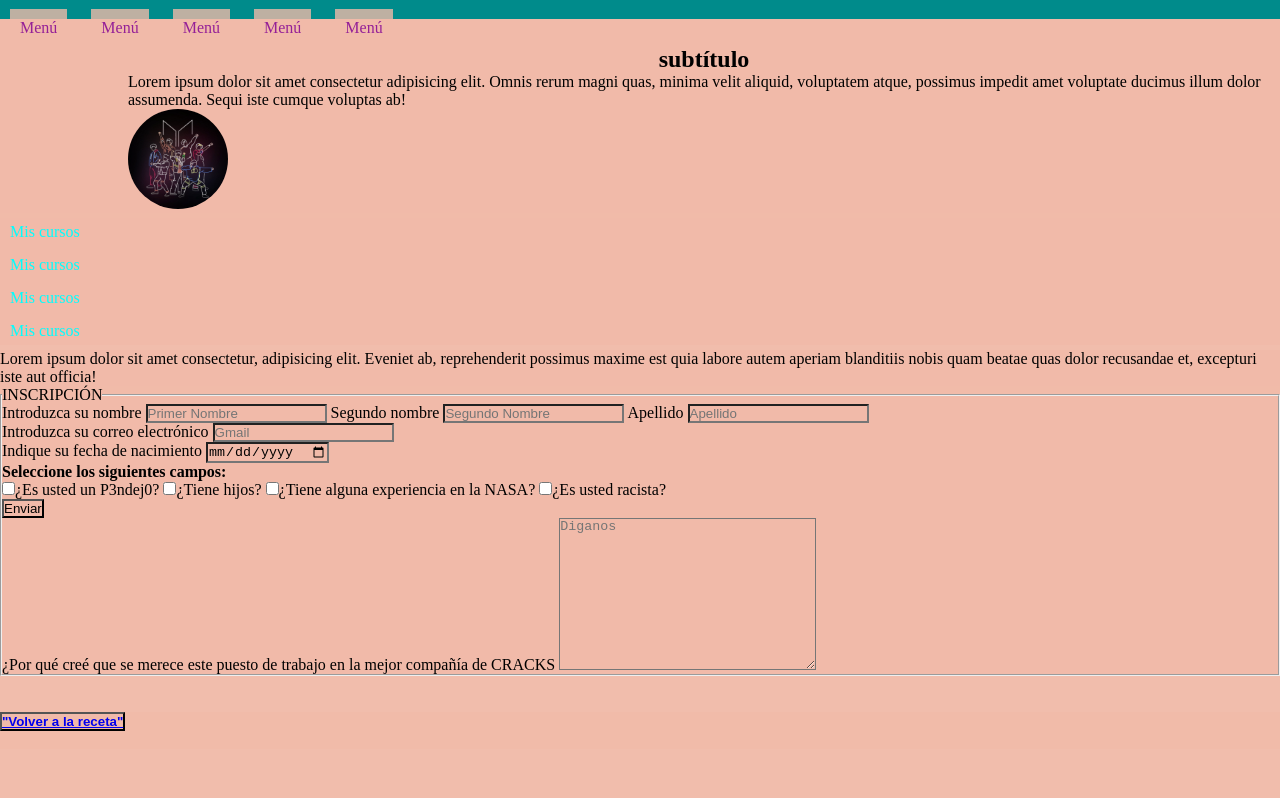
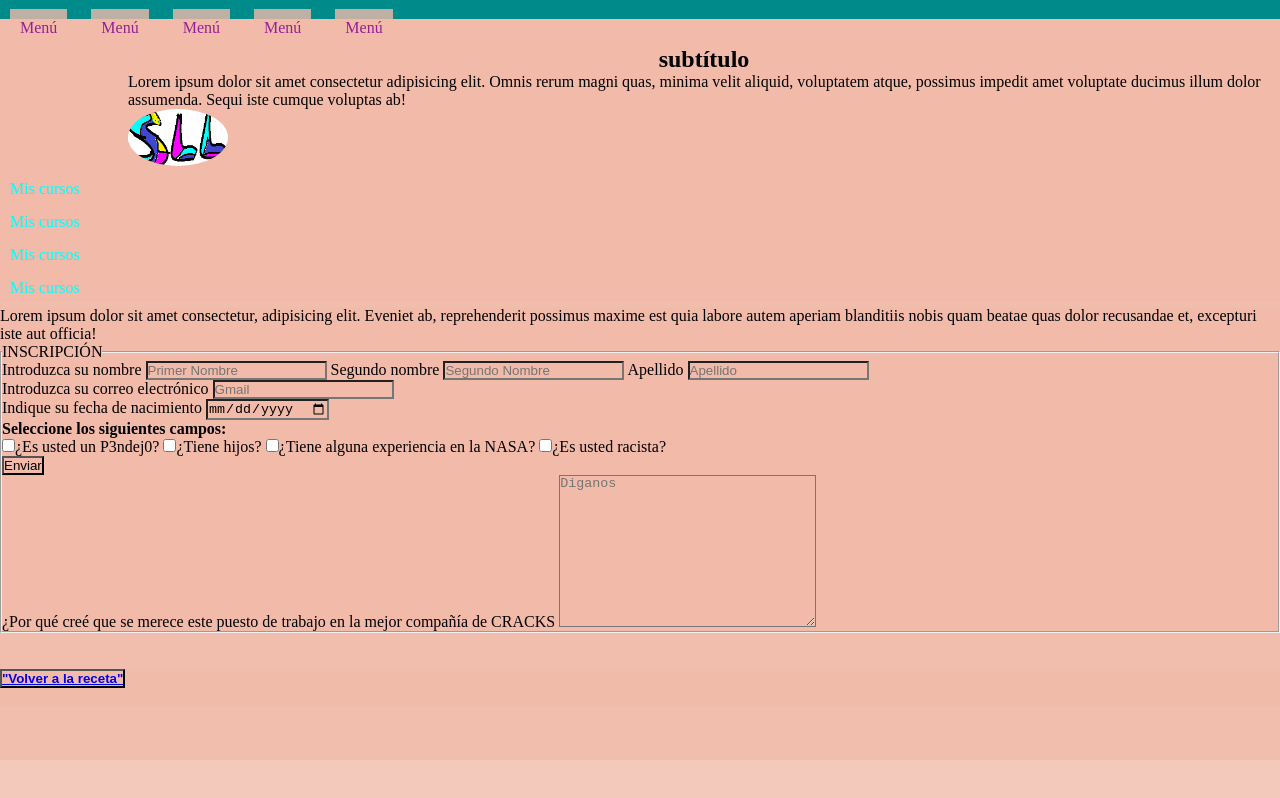
Before and after one commit to Lucas-Sandri/Pagina-De-Recetas, a plain HTML site: page Mis practicas HTML CSS/IndexPracticandoHTML.html in a window 1280 px wide. Shown: the part 58-856 px from the top of the page. After the commit the page ends 818 px from the top, so only its background shows below. Drawn offline with Linux system fonts and the light colour scheme.

Commit message:
comiteando mi págRecetas para obtenersuLinkParaPortfolio

```diff
--- a/Mis practicas HTML CSS/IndexPracticandoHTML.html
+++ b/Mis practicas HTML CSS/IndexPracticandoHTML.html
@@ -60,7 +60,7 @@
                         Lorem ipsum dolor sit amet consectetur adipisicing elit. Omnis rerum magni quas, minima velit aliquid, voluptatem atque, possimus impedit amet voluptate ducimus illum dolor assumenda. Sequi iste cumque voluptas ab!
                     </p>
                     <div>
-                        <img src="../IMG/img de BTS silueta de luz .jpg" alt="Una foto de bts silueta de luz de colores">
+                        <img src="../IMG/Mi icono SLL 1.0.png" alt="icono de Sandri Lucas Leonardo">
                     </div>
                 </div>
             </section>
```
Also changed, not shown: Pág de recetas(Ejercicios)/index.html (+3 -3 lines), IMG/Mi icono SLL 1.0.png (added).
